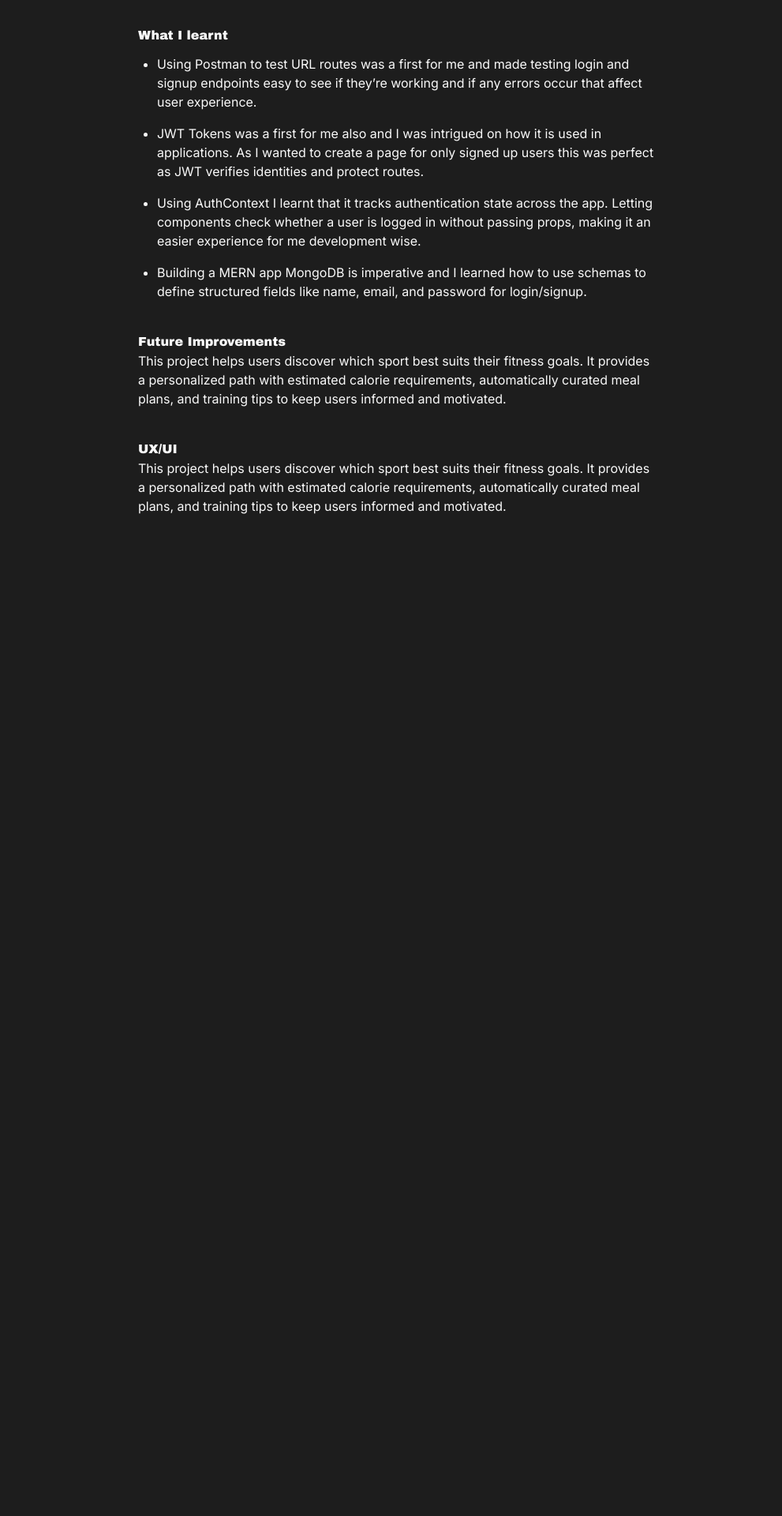
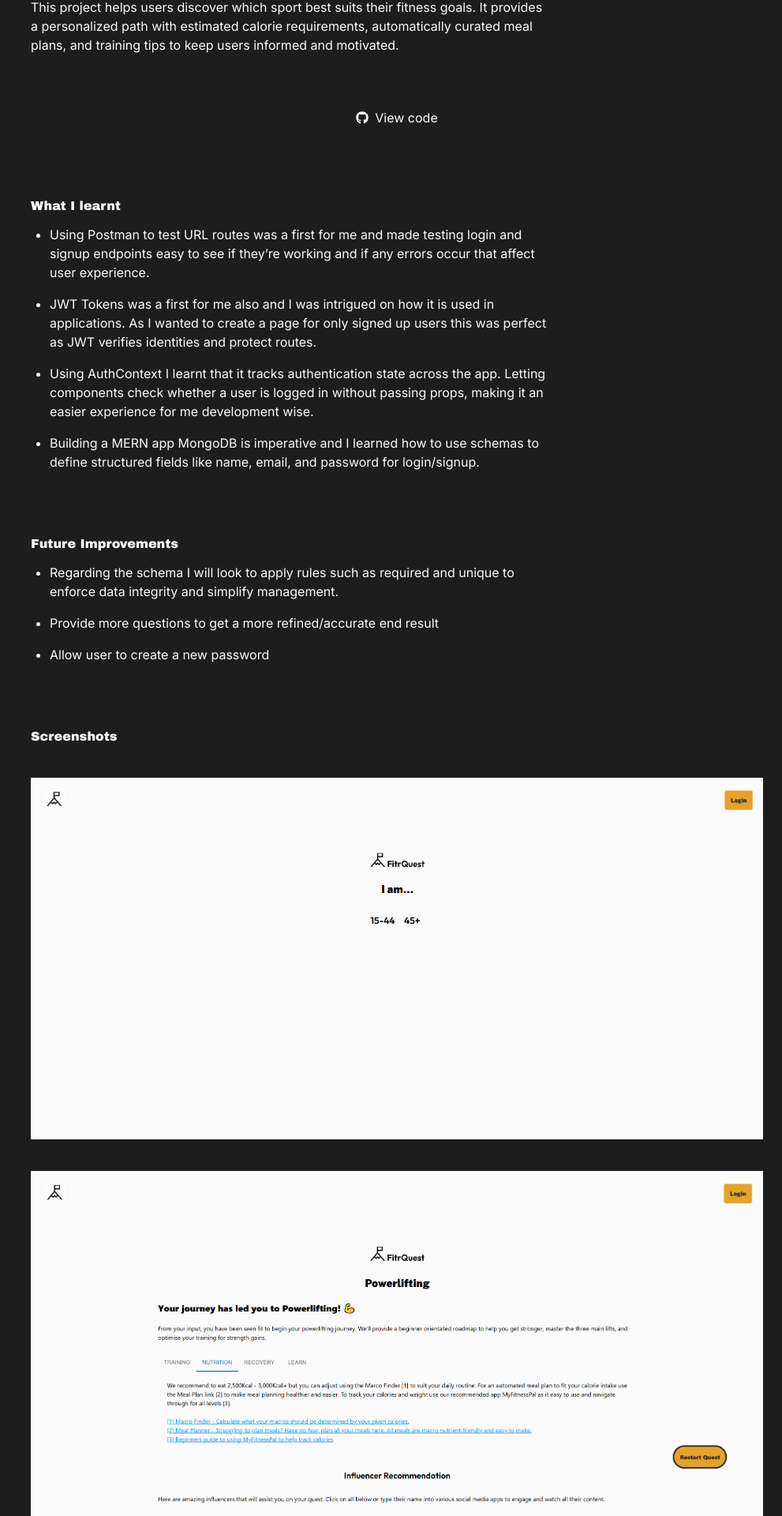
Before and after one commit to Nathan-47/np-v4, a Next.js app: page /projects/fitrquest in a window 1280 px wide. Shown: the part 251-2171 px from the top of the page at 79% size, without its empty margins (289-1280 px from the left). Before the commit the page ends 904 px from the top, so only its background shows below. Built offline with nearby package versions, Linux system fonts and the light colour scheme.

Commit message:
feat: added a demo button and GitHub link to project details page

```diff
--- a/app/projects/[slug]/page.tsx
+++ b/app/projects/[slug]/page.tsx
@@ -1,7 +1,10 @@
 import { notFound } from "next/navigation";
 import type { Metadata } from "next";
+import Link from "next/link";
+import Image from "next/image";
 import { projects } from "@/app/data/projects";
 import { ProjectSidebar } from "./projectSidebar";
+import { FaGithub } from "react-icons/fa6";
 
 type PageProps = {
   params: Promise<{
@@ -63,21 +66,36 @@ export default async function ProjectDetailPage({ params }: PageProps) {
   ];
 
   return (
-    <main className="mx-auto flex max-w-7xl flex-col gap-12 px-6 lg:flex-row">
-
+    <main className="mx-auto flex max-w-7xl flex-col gap-12 px-6 mb-14 lg:flex-row">
       <p className="block lg:hidden -mb-8 underline">On this page</p>
       <ProjectSidebar sections={sections} />
 
-      <article className="min-w-0 flex-1 space-y-10">
+      <article className="min-w-0 flex-1 space-y-20">
         <section id="overview">
           <h1>{project.title}</h1>
-          {/* add demo button  */}
+          <Link href={project.demoLink}>
+            <button
+              className="bg-white text-black font-bold w-full p-2 mt-6 mb-3 cursor-pointer rounded-sm transition duration-250 ease-in-out hover:bg-[#1d1d1d] hover:text-white hover:outline hover:outline-2 hover:outline-white hover:outline-offset-2 focus:outline-none focus:ring-3
+             focus:ring-[#f9c908]"
+            >
+              DEMO
+            </button>
+          </Link>
+
           <p className="mt-5 max-w-prose">{project.description}</p>
-          {/* add github icon  */}
+          <Link
+            href={project.gitLink}
+            target="_blank"
+            rel="noopener noreferrer"
+            aria-label="View FitrQuest repository (opens in new tab)"
+            className="flex items-center justify-center gap-2 mb-15 mt-15 rounded-md p-2 hover:bg-white hover:text-black cursor-pointer duration-250 focus:outline-none focus:ring-3
+             focus:ring-[#f9c908]"
+          >
+            <FaGithub aria-hidden="true" focusable="false" /> View code
+          </Link>
         </section>
 
         <section id="challenges">
-          {/* what i learnt section */}
           <h2>What I learnt</h2>
           <ul className="max-w-prose list-disc space-y-4 pl-2 mt-3 sm:pl-6">
             {project.challenge.map((item) => (
@@ -86,16 +104,42 @@ export default async function ProjectDetailPage({ params }: PageProps) {
           </ul>
         </section>
 
+        {/* only show if project has snippet code to display  */}
+        {project.snippet && (
+          <Image
+            className="m-auto mt-10 mb-10 w-full h-auto"
+            src={project.snippet}
+            alt={project.alt3}
+            width={500}
+            height={500}
+          />
+        )}
+
         <section id="improvements">
-          {/* future improvements */}
           <h2>Future Improvements</h2>
-          <p className="max-w-prose">{project.description}</p>
+          <ul className="max-w-prose list-disc space-y-4 pl-2 mt-3 sm:pl-6">
+            {project.improvements.map((item) => (
+              <li key={item}>{item}</li>
+            ))}
+          </ul>
         </section>
 
         <section id="screenshots">
-          {/* project screenshots  */}
-          <h2>UX/UI</h2>
-          <p className="max-w-prose">{project.description}</p>
+          <h2>Screenshots</h2>
+          <Image
+            className="m-auto mt-10 mb-10 w-full h-auto"
+            src={project.image1}
+            alt={project.alt1}
+            width={500}
+            height={500}
+          />
+          <Image
+            className="m-auto mt-10 mb-10 w-full h-auto"
+            src={project.image2}
+            alt={project.alt2}
+            width={500}
+            height={500}
+          />
         </section>
       </article>
     </main>
```
